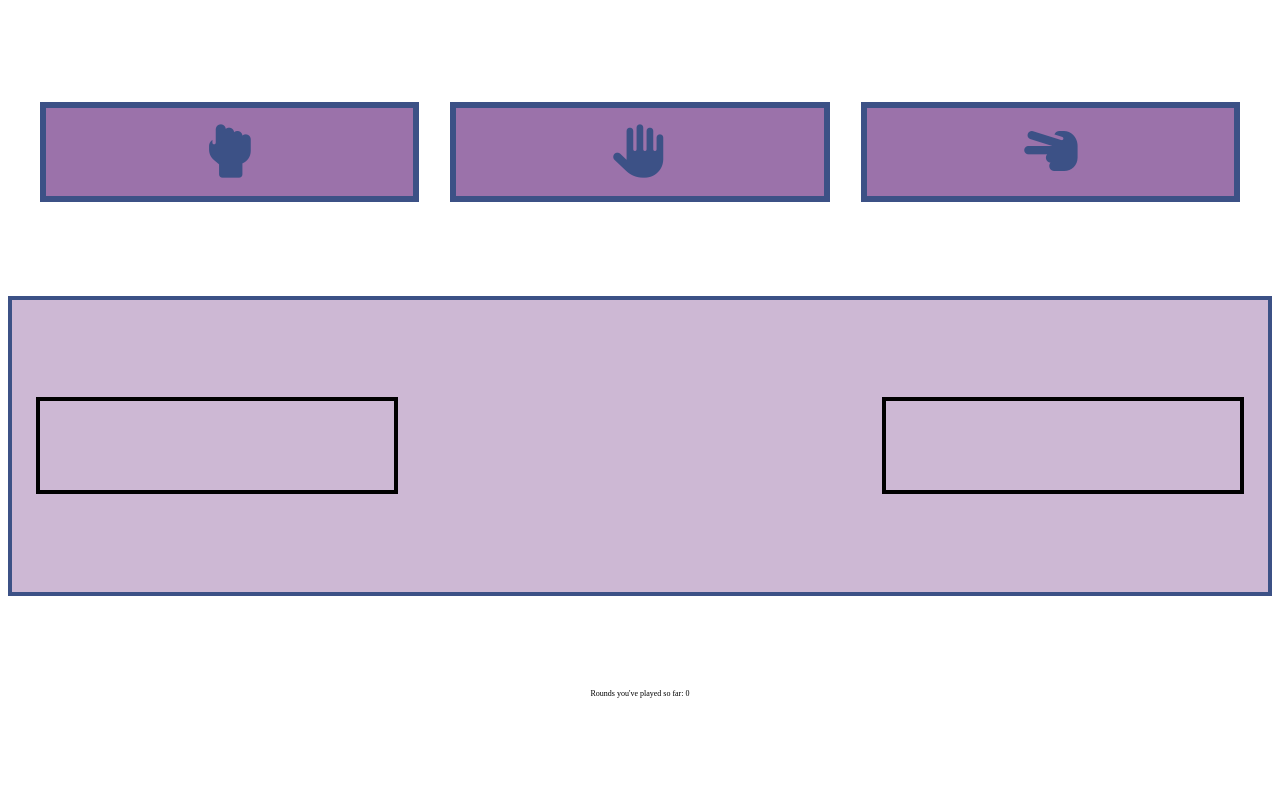
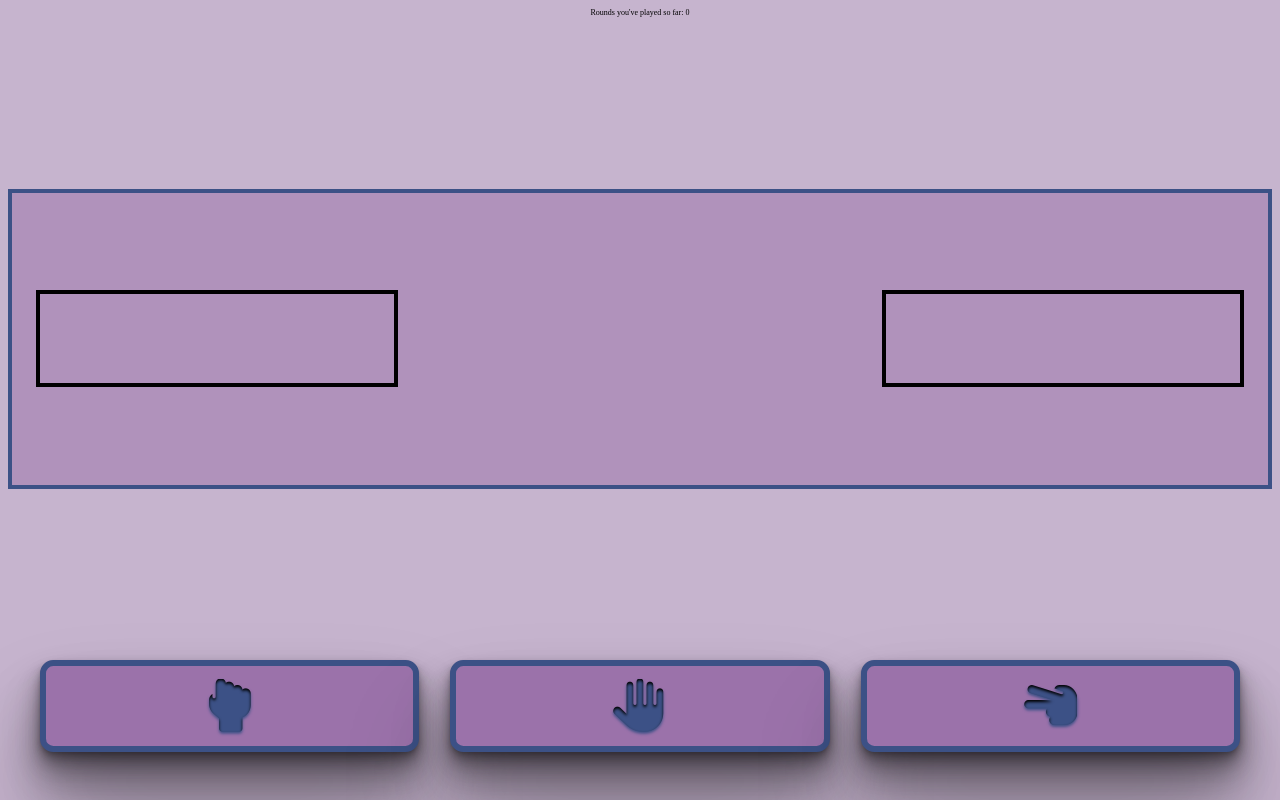
Before and after one commit to Khrononaut/rock-paper-scissors, a plain HTML site: page index.html in a window 1280 px wide. Drawn offline with Linux system fonts and the light colour scheme.

Commit message:
finished the styling of the selection buttons: added shadows, tooltips, and  hover effects

```diff
--- a/index.html
+++ b/index.html
@@ -6,26 +6,27 @@
         <link href="./styles/style.css" rel="stylesheet">
     </head>
     <body>
-        <div class="token-ctr">
-            <button id="rock" class="token-btn">
-                <i class="fa-solid fa-4x fa-hand-back-fist"></i>
-            </button>
-            <button id="paper" class="token-btn">
-                <i class="fa-solid fa-4x fa-hand"></i>
-            </button>
-            <button id="scissors" class="token-btn">
-                <i class="fa-solid fa-4x fa-hand-scissors"></i>
-            </button>
+        <div>
+            <p>Rounds you've played so far: <span id="round-marker-spn">0</span></p>
+            <p id="result-para"></p>
         </div>
         <div class="battleground-ctr">
             <div class="chosen-token user-token"></div>
             <div class="result-bubble"></div>
             <div class="chosen-token comp-token"></div>
         </div>
-        <div>
-            <p>Rounds you've played so far: <span id="round-marker-spn">0</span></p>
-            <p id="result-para"></p>
+        <div class="token-ctr">
+            <button id="rock" class="token-btn tooltip" data-title="rock">
+                <i class="fa-solid fa-4x fa-hand-back-fist"></i>
+            </button>
+            <button id="paper" class="token-btn tooltip" data-title="paper">
+                <i class="fa-solid fa-4x fa-hand"></i>
+            </button>
+            <button id="scissors" class="token-btn tooltip" data-title="scissors">
+                <i class="fa-solid fa-4x fa-hand-scissors"></i>
+            </button>
         </div>
+
         <script src="https://kit.fontawesome.com/2277de3183.js" crossorigin="anonymous"></script>
         <script src="scripts/script.js"></script>
     </body>
--- a/styles/style.css
+++ b/styles/style.css
@@ -1,5 +1,6 @@
-@import url(top.css);
+@import url(token-selection.css);
 @import url(center.css);
+@import url(bottom.css);
 
 :root {
     --clr-1: #3C5186;
@@ -25,5 +26,6 @@ body {
     display: flex;
     flex-direction: column;
     align-items: center;
-    justify-content: space-evenly;
+    justify-content: space-between;
+    background-color: var(--clr-3);
 }
--- /dev/null
+++ b/styles/token-selection.css
@@ -0,0 +1,123 @@
+.token-ctr {
+    width: 100%;
+    display: flex;
+    justify-content: space-evenly;
+    align-items: center;
+    margin-bottom: 5vh;
+}
+
+.token-btn {
+    width: 30%;
+    padding: 1em;
+    background-color: var(--clr-2);
+    color: var(--clr-1);
+    display: flex;
+    justify-content: center;
+    align-items: center;
+    border: var(--clr-1) solid .5em;
+    cursor: pointer;
+    position: relative;
+    border-radius: 1em;
+    transition: all .5s;
+    box-shadow:
+        0px 1.2px 1.7px rgba(0, 0, 0, 0.055),
+        0px 2.6px 3.7px rgba(0, 0, 0, 0.081),
+        0px 4.3px 6.2px rgba(0, 0, 0, 0.099),
+        0px 6.5px 9.3px rgba(0, 0, 0, 0.115),
+        0px 9.4px 13.4px rgba(0, 0, 0, 0.13),
+        0px 13.3px 19px rgba(0, 0, 0, 0.145),
+        0px 18.8px 26.9px rgba(0, 0, 0, 0.161),
+        0px 27.4px 39.1px rgba(0, 0, 0, 0.179),
+        0px 42.2px 60.2px rgba(0, 0, 0, 0.205),
+        0px 75px 107px rgba(0, 0, 0, 0.26);
+}
+
+.token-btn:hover {
+    filter: saturate(2);
+}
+
+.token-btn:active {
+    box-shadow:
+        0px 0.4px 0.7px rgba(0, 0, 0, 0.086),
+        0px 0.8px 1.5px rgba(0, 0, 0, 0.127),
+        0px 1.3px 2.5px rgba(0, 0, 0, 0.157),
+        0px 2px 3.8px rgba(0, 0, 0, 0.182),
+        0px 2.9px 5.5px rgba(0, 0, 0, 0.205),
+        0px 4.1px 7.8px rgba(0, 0, 0, 0.228),
+        0px 5.8px 11.1px rgba(0, 0, 0, 0.253),
+        0px 8.4px 16.1px rgba(0, 0, 0, 0.283),
+        0px 12.9px 24.8px rgba(0, 0, 0, 0.324),
+        0px 23px 44px rgba(0, 0, 0, 0.41);
+    transform: translateY(.5em) scale(0.95, 0.95);
+}
+    /* Setting an inner shadow for the SVGs */
+    .token-btn .fa-solid {
+        background-color: black;
+        color: transparent;
+        text-shadow: 0px 2px 3px var(--clr-1);
+        -webkit-background-clip: text;
+        -moz-background-clip: text;
+        background-clip: text;
+    }
+
+.tooltip {
+    position: relative;
+}
+
+/* Creating the tooltip itself */
+.tooltip:before, .tooltip:after {
+  display: block;
+  opacity: 0;
+  pointer-events: none;
+  position: absolute;
+}
+
+/* Creating the triangle part of the tooltip */
+.tooltip:after {
+    border-right: 2em solid transparent;
+    border-top: 2em solid rgba(0, 0, 0, 1);
+    border-left: 2em solid transparent;
+    content: '';
+    height: 0;
+    bottom: 120%;
+    width: 0;
+    z-index: -1;
+}
+
+/* Creating the box containing the tooltip's text */
+.tooltip:before {
+    background: rgba(0, 0, 0, 1);
+    border-radius: .25em;
+    color: #fff;
+    content: attr(data-title);
+    font-size: 2em;
+    text-transform: uppercase;
+    padding: .5em 1em;
+    bottom: 140%;
+    white-space: nowrap;
+}
+
+/* Tooltip's animations */
+.tooltip:after {
+    transform: translate(0,6px);
+    transition: all .1s ease-in-out;
+}
+
+.tooltip:before {
+    transform: scale(.2,.2);
+    transition: all .2s ease-in-out;
+}
+
+.tooltip:hover:before, .tooltip:hover:after {
+    opacity: 1;
+    transform: scale(1,1);
+}
+
+.tooltip:hover:after {
+    transition: all .2s .1s ease-in-out;
+}
+
+.token-selection-text {
+    font-size: 3em;
+    text-align: center;
+}
--- a/styles/top.css
+++ /dev/null
@@ -1,18 +0,0 @@
-.token-ctr {
-    width: 100%;
-    height: 100px;
-    display: flex;
-    justify-content: space-evenly;
-    align-items: center;
-}
-
-.token-btn {
-    width: 30%;
-    height: 100%;
-    background-color: var(--clr-2);
-    color: var(--clr-1);
-    display: flex;
-    justify-content: center;
-    align-items: center;
-    border: var(--clr-1) solid .5em;
-}
```
